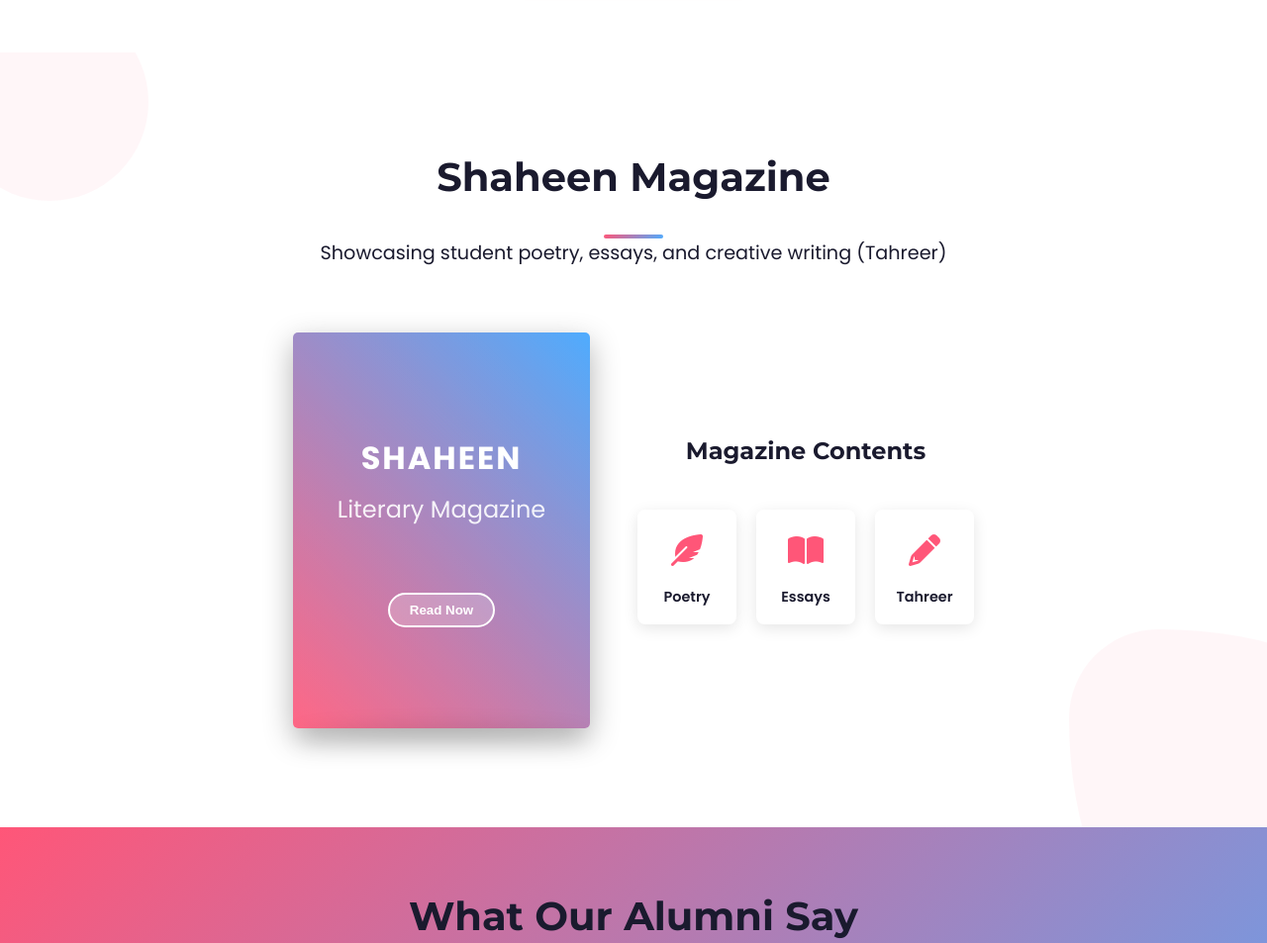
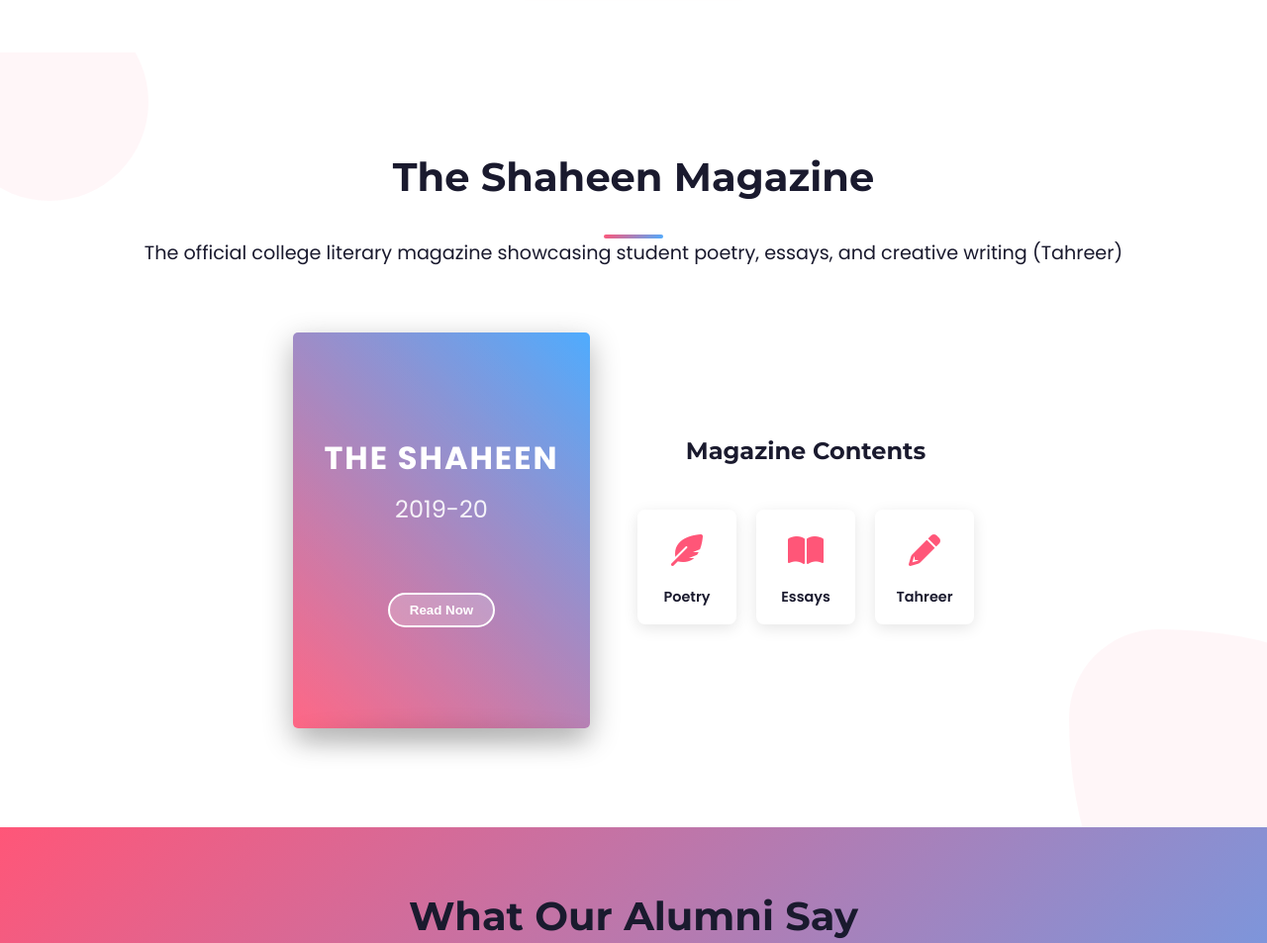
Before and after one commit to Moeed-ul-Hassan/ZamindarCollege, a plain HTML site: page index.html in a window 1280 px wide. Shown: the part 3583-4536 px from the top of the page at 99% size. Drawn offline with Linux system fonts and the light colour scheme.

Commit message:
Update the college literary magazine section with more specific details
Update magazine title and subheading in index.html to reflect publication name and year.

Replit-Commit-Author: Agent
Replit-Commit-Session-Id: 29576ab1-7a64-4999-8fdf-5ea682d11993
Replit-Commit-Screenshot-Url: https://storage.googleapis.com/screenshot-production-us-central1/093e4477-6627-453a-b573-c44d42447aaf/4d05385f-4560-4bb4-87f2-9f2bff8e8581.jpg

```diff
--- a/index.html
+++ b/index.html
@@ -249,9 +249,9 @@
     <section class="section magazine-section">
         <div class="container">
             <div class="section-heading text-center">
-                <h2>Shaheen Magazine</h2>
+                <h2>The Shaheen Magazine</h2>
                 <div class="heading-underline center"></div>
-                <p class="section-subheading">Showcasing student poetry, essays, and creative writing (Tahreer)</p>
+                <p class="section-subheading">The official college literary magazine showcasing student poetry, essays, and creative writing (Tahreer)</p>
             </div>
             <div class="magazine-showcase">
                 <div class="magazine-container">
@@ -260,8 +260,8 @@
                             <div class="magazine-cover" id="current-magazine">
                                 <div class="magazine-effect"></div>
                                 <div class="magazine-spine"></div>
-                                <div class="magazine-title">Shaheen</div>
-                                <div class="magazine-year">Literary Magazine</div>
+                                <div class="magazine-title">The Shaheen</div>
+                                <div class="magazine-year">2019-20</div>
                                 <button class="btn-read-magazine" onclick="openMagazine()">Read Now</button>
                             </div>
                         </div>
```
